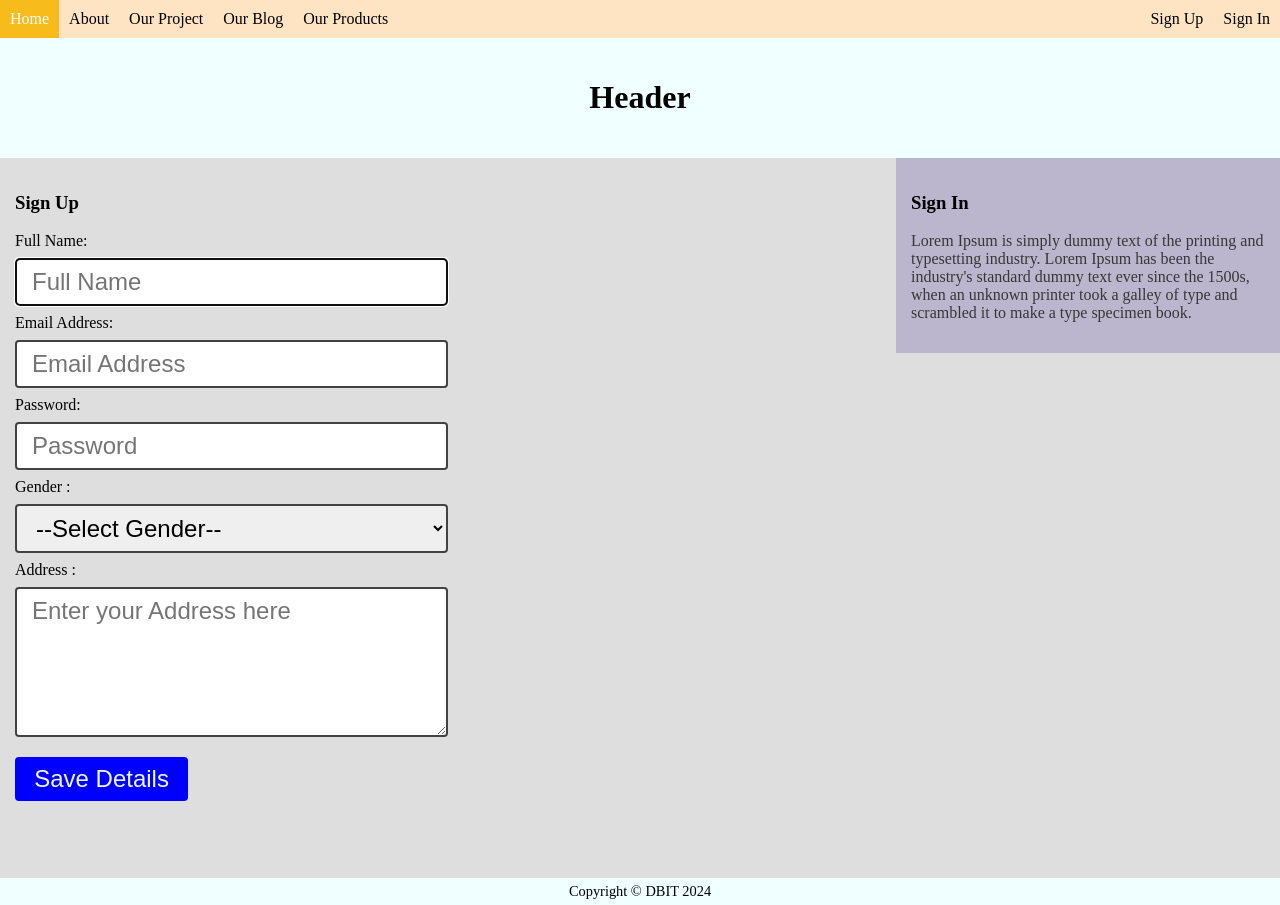
After one commit to mundabenj/dip_web, a PHP site: page /signup.html in a window 1280 px wide. The commit adds this page. Run offline with PHP 8.4, Linux system fonts and the light colour scheme.

Commit message:
added sign up

```diff
--- a/css/MainStructure.css
+++ b/css/MainStructure.css
@@ -49,8 +49,7 @@ p{
     clear:both;
 }
 .content{
-    /* background-color: cadetblue; */
-    width:85%;
+    width:70%;
     float: left;
     padding: 15px;
 }
@@ -58,11 +57,17 @@ p{
     padding: 15px;
     float: left;
     background-color: rgb(188, 181, 206);
-    width:15%;
+    width:30%;
+}
+
+@media screen and (max-width: 800px) {
+    .content, .side_bar {
+        width: 100%;
+    }
 }
 
 .footer{
-    font-size: 0.6em;
+    font-size: 0.9em;
     text-align: center;
     background-color: azure;
     padding: 5px;
--- /dev/null
+++ b/css/formStructure.css
@@ -0,0 +1,25 @@
+input[type=text],input[type=password],input[type=email],input[type=number],input[type=radio],input[type=checkbox],select, textarea{
+    width: 50%;
+    padding: 8px 15px;
+    margin: 8px 0;
+    border: 2px solid #424242;
+    box-sizing: border-box;
+    border-radius: 4px;
+    font: 1.5em sans-serif;
+}
+
+textarea{
+    height: 150px;
+}
+
+input[type=submit]{
+    width: 20%;
+    padding: 8px;
+    background-color: blue;
+    color: aliceblue;
+    margin: 8px 0;
+    border: none;
+    box-sizing: border-box;
+    border-radius: 4px;
+    font: 1.5em sans-serif;
+}
--- a/css/style.css
+++ b/css/style.css
@@ -1,2 +1,3 @@
 @import "MainStructure.css";
 @import "TableStructure.css";
+@import "formStructure.css";
--- a/index.html
+++ b/index.html
@@ -14,7 +14,7 @@
     <a href="">Our Blog</a>
     <a href="products.html">Our Products</a>
     <div class="toplink_right">
-        <a href="">Sign Up</a>
+        <a href="signup.html">Sign Up</a>
         <a href="">Sign In</a>
     </div>
 </div>
--- a/products.html
+++ b/products.html
@@ -14,7 +14,7 @@
         <a href="">Our Blog</a>
         <a href="products.html">Our Products</a>
         <div class="toplink_right">
-            <a href="">Sign Up</a>
+            <a href="signup.html">Sign Up</a>
             <a href="">Sign In</a>
         </div>
     </div>
--- /dev/null
+++ b/signup.html
@@ -0,0 +1,70 @@
+<!DOCTYPE html>
+<html lang="en">
+<head>
+    <meta charset="UTF-8">
+    <meta name="viewport" content="width=device-width, initial-scale=1.0">
+    <title>Document</title>
+    <link rel="stylesheet" href="css/style.css" />
+</head>
+<body>
+<div class="toplink">
+    <a href="./">Home</a>
+    <a href="">About</a>
+    <a href="">Our Project</a>
+    <a href="">Our Blog</a>
+    <a href="products.html">Our Products</a>
+    <div class="toplink_right">
+        <a href="signup.html">Sign Up</a>
+        <a href="">Sign In</a>
+    </div>
+</div>
+<div class="header">
+    <h1>Header</h1>
+</div>
+<div class="row">
+    <div class="content">
+        <h3>Sign Up</h3>
+<form action="" method="post">
+    <label for="fullname">Full Name: </label><br>
+    <input type="text" id="fullname" name="fullname" placeholder="Full Name" autofocus required /><br>
+
+    <label for="email_address">Email Address: </label><br>
+    <input type="email" id="email_address" name="email_address" placeholder="Email Address" /><br>
+
+    <label for="password">Password: </label><br>
+    <input type="password" id="password" name="password" placeholder="Password" /><br>
+    <label for="gender">Gender : </label><br>
+    <select id="gender" required name="gender">
+        <option value="">--Select Gender--</option>
+        <option value="Male">Male</option>
+        <option value="Female">Female</option>
+        <option value="Rather not say">Rather not say</option>
+    </select>
+    <br>
+    <label for="Address"> Address : </label><br>
+<textarea id="Address" name="Address" placeholder="Enter your Address here" col="30" rows="5"></textarea>
+
+    <br>
+
+    <input type="submit" name="" value="Save Details" />
+
+
+    <br>
+
+    <br>
+    <br>
+    <br>
+
+</form>
+    </div>
+    <div class="side_bar">
+        <h3>Sign In</h3>
+
+        <p>Lorem Ipsum is simply dummy text of the printing and typesetting industry. Lorem Ipsum has been the industry's standard dummy text ever since the 1500s, when an unknown printer took a galley of type and scrambled it to make a type specimen book.</p>
+    </div>
+</div>
+<div class="footer">
+    Copyright &copy; DBIT 2024
+</div>
+</body>
+</html>
```
Also changed, not shown: project.html (added).
